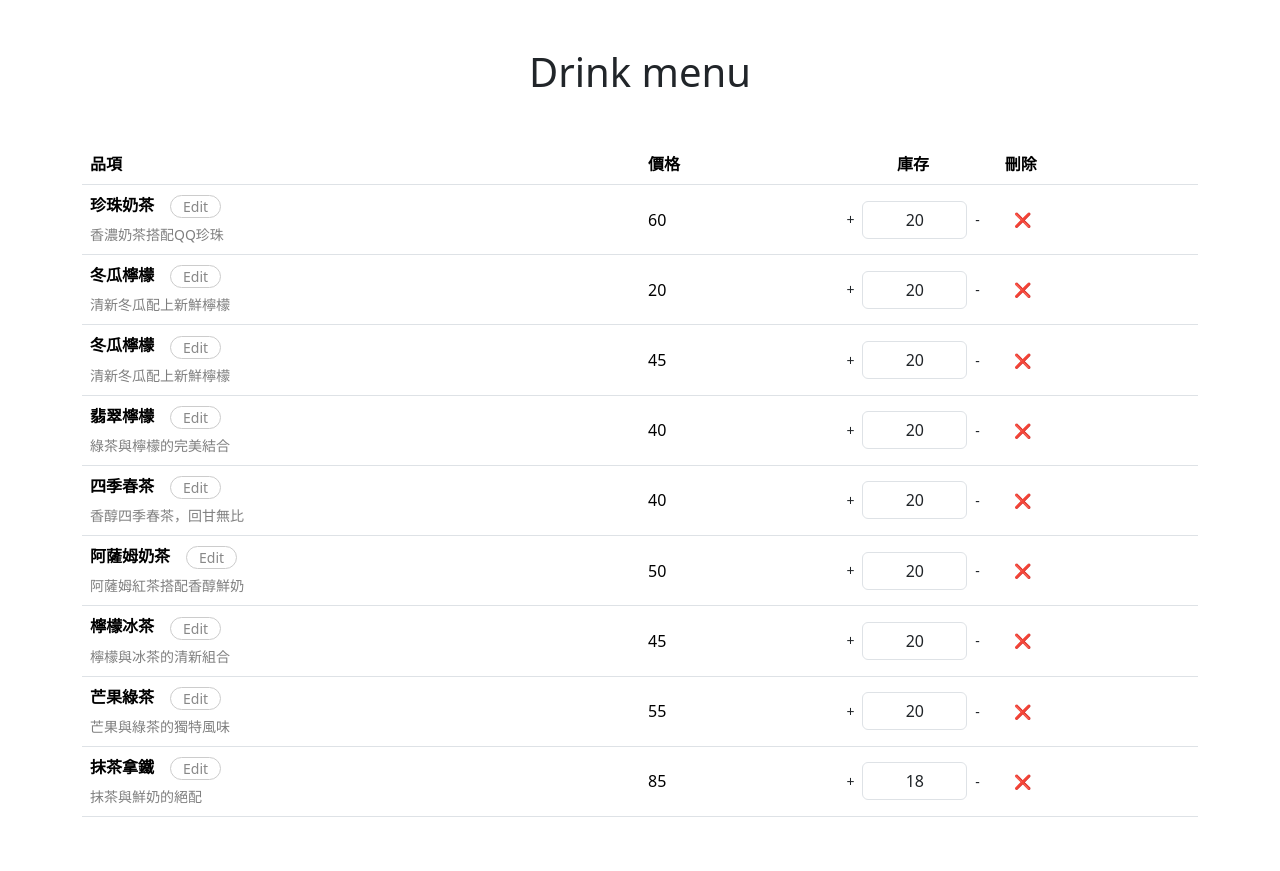
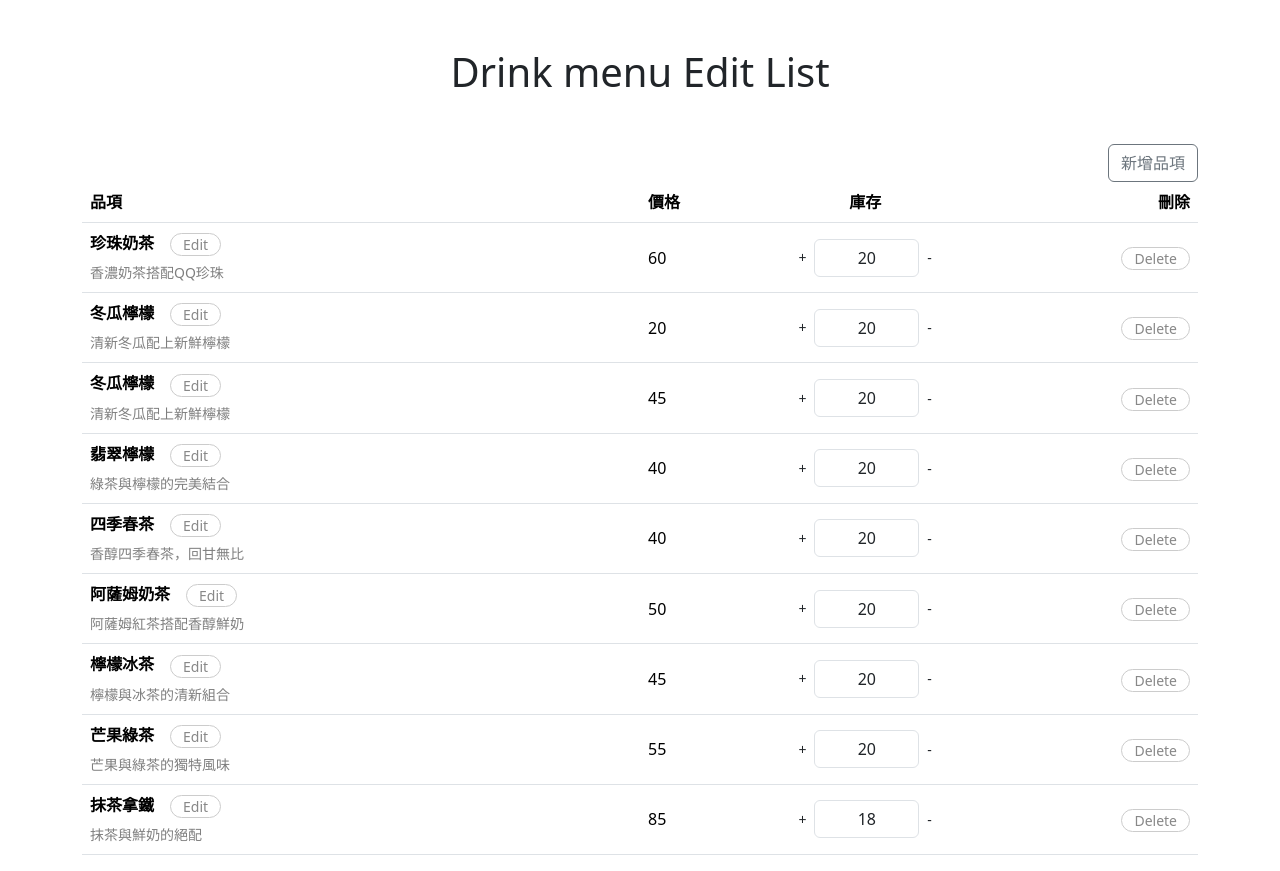
Before and after one commit to kana7777/musical-journey, a Vue app in the folder allmax/: page / in a window 1280 px wide. Before the commit the page ends 833 px from the top, so only its background shows below. Built offline with nearby package versions, Linux system fonts and the light colour scheme.

Commit message:
[FEATURE]add item list

```diff
--- a/allmax/src/components/DrinkMenu.vue
+++ b/allmax/src/components/DrinkMenu.vue
@@ -1,5 +1,5 @@
 <script setup>
-import { ref } from 'vue'
+import { ref, computed } from 'vue'
 import 'bootstrap'
 
 const TempItem = ref([
@@ -77,6 +77,9 @@ const drinkList = ref([
   }
 ])
 const isEditing = ref(false)
+const errorMessage = ref('')
+const buttonText = computed(() => isExpanded.value ? '還是算了' : '新增品項')
+
 const addCount = (item) => {
   item.count++
 }
@@ -92,10 +95,37 @@ const editTempItem = (item,index) => {
   isEditing.value = true
   TempItem.value.index = index
 }
-
+const isExpanded = ref(false)
+const newItem = ref({
+  name: '',
+  info: '',
+  price: '',
+  count: ''
+})
+const addItemToList = () => {
+  if (!newItem.value.name || !newItem.value.info || !newItem.value.price || !newItem.value.count) {
+    errorMessage.value = '欸欸...怎麼能空白啊？'
+    return
+  }
+  errorMessage.value = ''
+  drinkList.value.unshift({
+    id: new Date().getTime(),
+    ...newItem.value
+  })
+  newItem.value = {
+    name: '',
+    info: '',
+    price: '',
+    count: ''
+  }
+  isExpanded.value = false
+}
+const toggleCollapse = () => {
+  isExpanded.value = !isExpanded.value
+}
 const deleteItem = (item) => {
   //console.log('item', item)
-  const index = drinkList.value.findIndex((del) => del.id === item.id)
+  const index = drinkList.value.findIndex((currenItem) => currenItem.id === item.id)
   //console.log(index)
   drinkList.value.splice(index, 1)
 }
@@ -113,9 +143,50 @@ const cancelEdit = () => {
 
 <template>
   <div>
-    <h1 class="text-center m-5 ">Drink menu</h1>
+    <h1 class="text-center m-5 ">Drink menu Edit List</h1>
 
     <form class="container h-100">
+      <div class="text-end">
+        <button type="button" class="btn btn-outline-secondary"  @click.prevent="toggleCollapse"
+        data-bs-toggle="collapse" href="#collapseExample" role="button" :aria-expanded="isExpanded.toString()" aria-controls="collapseExample">{{buttonText}}</button>
+      </div>
+      <div class="collapse my-3" id="collapseExample">
+        <div class="card-body">
+          <div class="d-flex row  align-items-end justify-content-center">
+            <div class="col-md-3">
+
+                <label for="">品項</label>
+                <input type="text" v-model="newItem.name" class="form-control"
+                :class="{'is-invalid': errorMessage && !newItem.name}" >
+
+            </div>
+            <div class="col-md-3">
+
+                <label for="">說明</label>
+                <input type="text" v-model="newItem.info" class="form-control"
+                :class="{'is-invalid': errorMessage && !newItem.info}">
+
+            </div>
+             <div class="col-md-2">
+
+                <label for="">價格</label>
+                <input type="text" v-model="newItem.price" class="form-control"
+                :class="{'is-invalid': errorMessage && !newItem.price}">
+
+            </div>
+            <div class="col-md-2">
+              <label for="">庫存</label>
+              <input type="text" v-model="newItem.count" class="form-control"
+              :class="{'is-invalid': errorMessage && !newItem.count}">
+            </div>
+            <div class="col-md-2 d-flex justify-content-center">
+              <button type="button" class="btn btn-outline-secondary px-5" @click.prevent="addItemToList">加入品項</button>
+            </div>
+            <div v-if="errorMessage" class="text-danger mt-2">{{ errorMessage }}</div>
+          </div>
+
+        </div>
+      </div>
       <table class="table table-hover align-middle">
         <thead>
           <tr>
@@ -123,7 +194,7 @@ const cancelEdit = () => {
 
             <th scope="col">價格</th>
             <th scope="col" width="15%" class="text-center">庫存</th>
-            <th scope="col">刪除</th>
+            <th scope="col" class="text-end">刪除</th>
           </tr>
         </thead>
         <tbody v-for="(item, index) in drinkList" :key="item.id">
@@ -166,13 +237,12 @@ const cancelEdit = () => {
             </div>
             </td>
 
-            <td>
+            <td class="text-end">
               <button
                 type="button"
-                class="btn btn-sm"
+                class="btn btn-sm btn-outline-danger delete-btn"
                 @click.prevent="deleteItem(item)"
-              >
-              ❌
+              >Delete
               </button>
             </td>
           </tr>
@@ -232,4 +302,14 @@ header {
   background: #fff;
   border: 1px solid #ccc;
 }
+.is-invalid {
+  border-color: #dc3545;
+}
+.delete-btn{
+  padding: 0 12px;
+  border: 1px solid #ccc;
+  border-radius: 50px;
+  color: #888;
+}
+
 </style>
```
